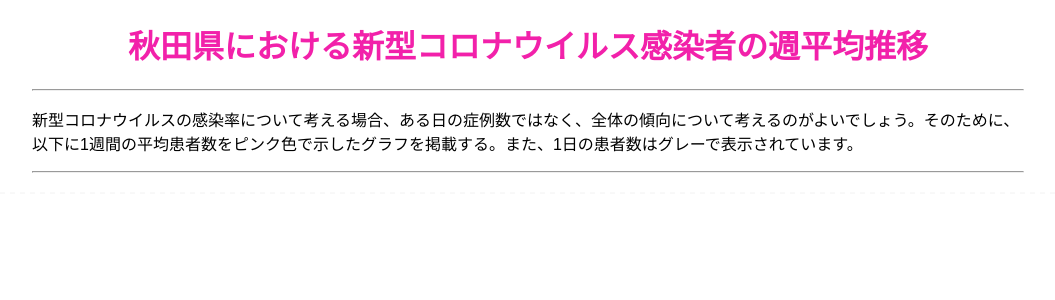
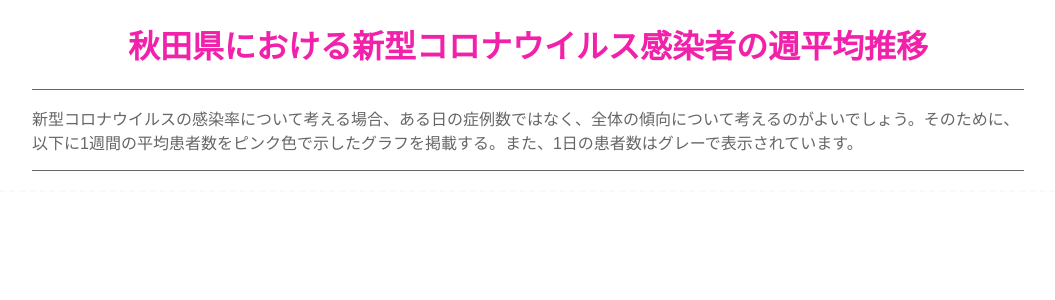
Before and after one commit to MichaelCharles/covid-19-akita, a React (Create React App) app: page / in a window 1280 px wide. Shown: the top 300 px of the page, without its empty margins (112-1167 px from the left). Built offline with nearby package versions, Linux system fonts and the light colour scheme; no server answers.

Commit message:
soften text

```diff
--- a/src/index.css
+++ b/src/index.css
@@ -9,6 +9,8 @@ body {
   -webkit-font-smoothing: antialiased;
   -moz-osx-font-smoothing: grayscale;
   --accent: #f221aa;
+  --black: #666666;
+  color: var(--black);
 }
 
 code {
@@ -26,6 +28,11 @@ code {
   text-align: center;
 }
 
+.App hr {
+  border: 0px transparent;
+  border-top: 1px solid var(--black);
+}
+
 .content-wrapper {
   max-width: 1024px;
   width: 100%;
```
